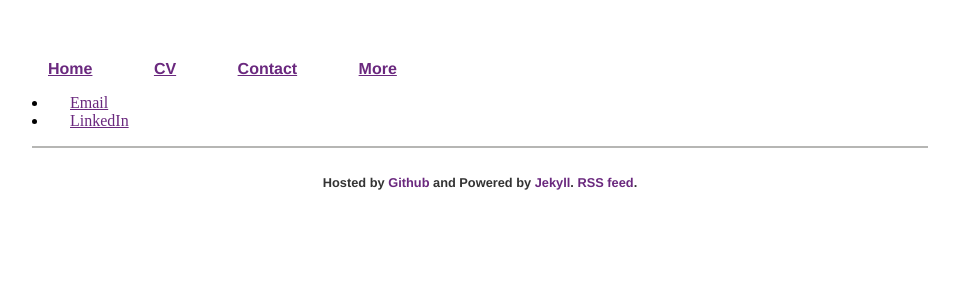
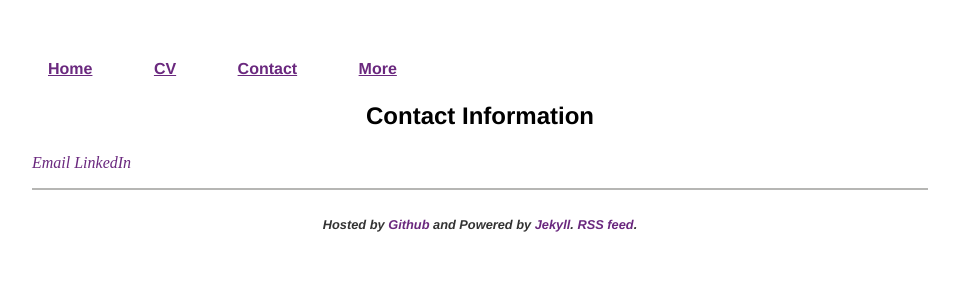
Before and after one commit to nichrishayes/nichrishayes.github.io, a Jekyll site: the page built from contact/index.html, in a window 1280 px wide. Shown: the top 300 px of the page, without its empty margins (160-1119 px from the left). Built offline with Jekyll 4.4.1, drawn with Linux system fonts in a browser that asks for light colours.

Commit message:
Update index.html

```diff
--- a/contact/index.html
+++ b/contact/index.html
@@ -2,9 +2,10 @@
 layout: default
 title: Nick Christopher-Hayes, BA - Contact
 ---
-<div class="blurb">
-	<p>
-	      <li><a href="mailto:chris477@uwmalumni.com">Email</a></li>
-	      <li><a href="https://www.linkedin.com/in/nicholas-christopher-hayes-90a74357">LinkedIn</a></li>
-  	</p>
-</div><!-- /.blurb -->
+
+<p>
+	<h3> Contact Information </h3>
+
+	<em><a href="mailto:chris477@uwmalumni.com">Email</a></em>
+	<em><a href="https://www.linkedin.com/in/nicholas-christopher-hayes-90a74357">LinkedIn</a><em>
+</p>
```
